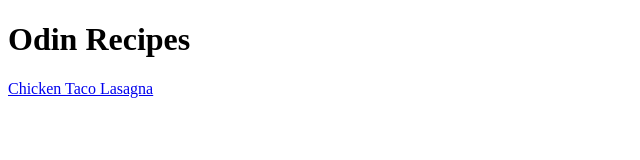
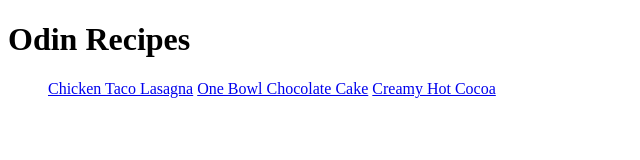
Before and after one commit to HexanRaa/odin-recipes, a plain HTML site: page index.html in a window 1280 px wide. Shown: the whole page, without its empty margins (0-640 px from the left). Drawn offline with Linux system fonts and the light colour scheme.

Commit message:
Added links to the Recipes in index.html

```diff
--- a/index.html
+++ b/index.html
@@ -8,6 +8,10 @@
 </head>
 <body>
     <h1>Odin Recipes</h1>
+    <ul>
     <a href="./recipes/lasagna.html">Chicken Taco Lasagna</a>
+    <a href="./recipes/chocolate-cake.html">One Bowl Chocolate Cake</a>
+    <a href="./recipes/hot-cocoa.html">Creamy Hot Cocoa</a>
+    </ul>
 </body>
 </html>
```
